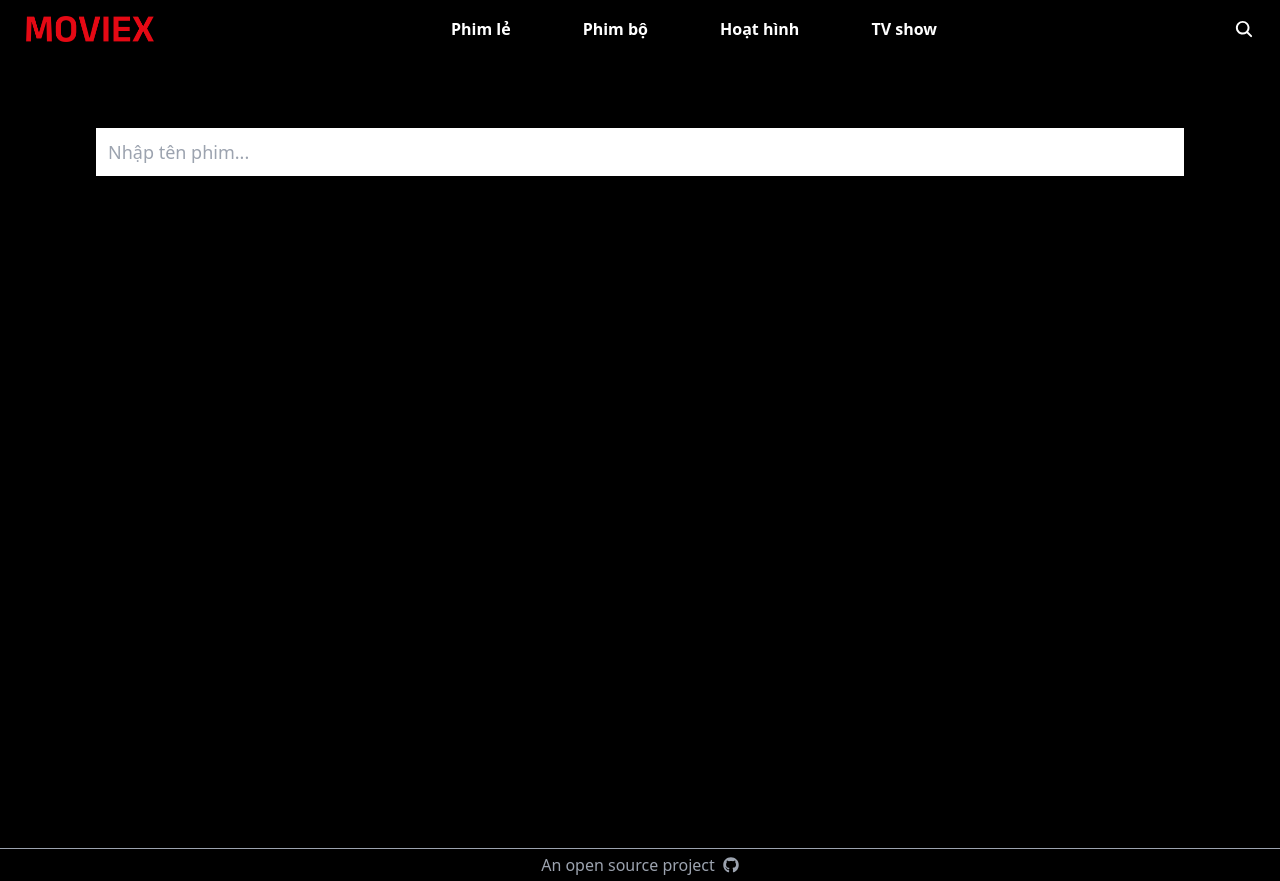
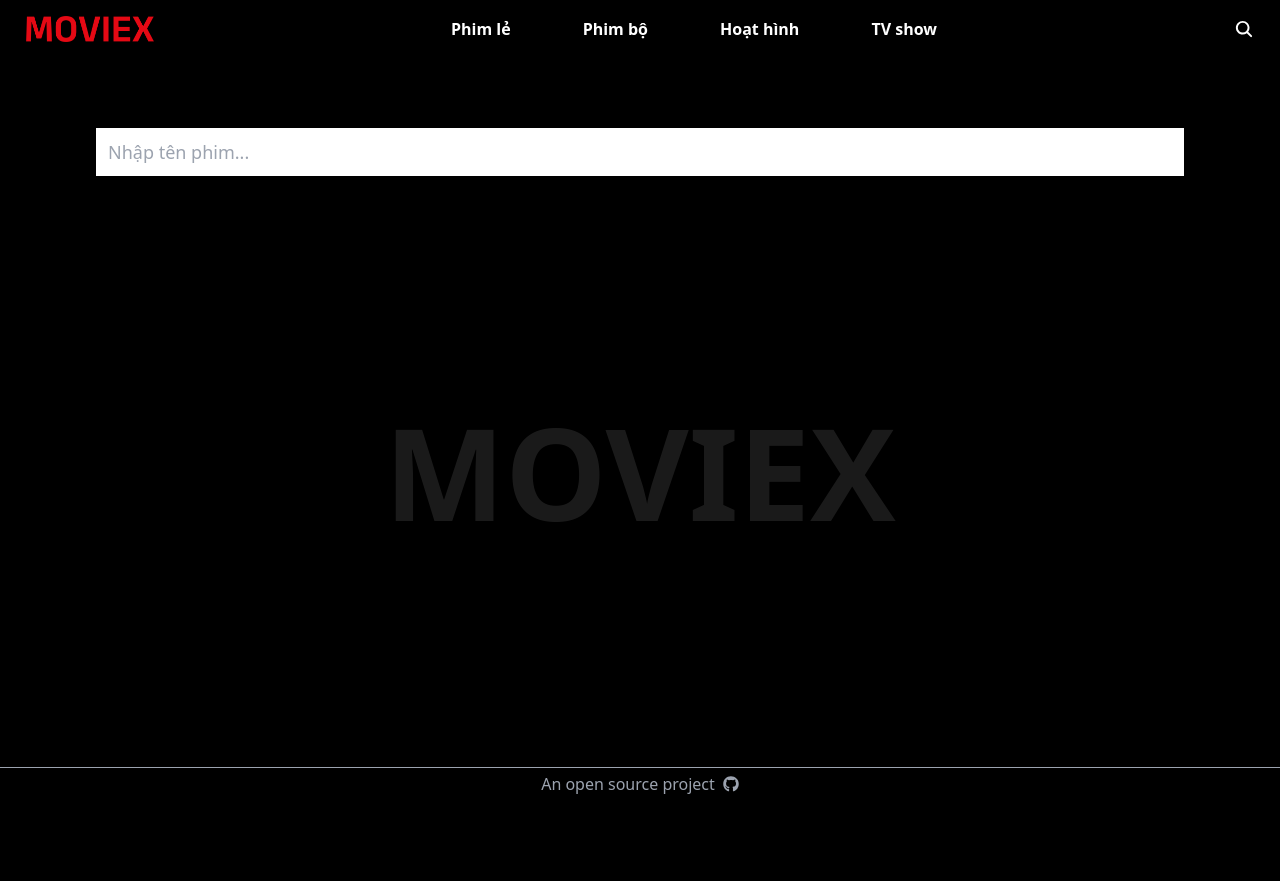
Before and after one commit to ptduy14/movie-web, a Next.js app: page /search in a window 1280 px wide. After the commit the page ends 800 px from the top, so only its background shows below. Built offline with nearby package versions, Linux system fonts and the light colour scheme.

Commit message:
style: update layout to fixed footer & add brading placeholder for searching movie page

```diff
--- a/app/globals.css
+++ b/app/globals.css
@@ -6,6 +6,11 @@
   --foreground-rgb: 0, 0, 0;
   --background-start-rgb: 214, 219, 220;
   --background-end-rgb: 255, 255, 255;
+}
+
+html, body {
+  height: 100%;
+  margin: 0;
 }
 
 .container-wrapper {
--- a/app/layout.tsx
+++ b/app/layout.tsx
@@ -17,9 +17,12 @@ export default function RootLayout({
 }>) {
   return (
     <html lang="en">
-      <body className="font-netflix bg-black text-white relative">
+      <body className="bg-black text-white relative min-h-screen flex flex-col">
         <Header />
-        <div className="pb-12">{children}</div>
+        {/* Add flex-grow here to make sure it expands and pushes footer to the bottom */}
+        <main className="flex-grow pb-12">
+          {children}
+        </main>
         <Footer />
       </body>
     </html>
--- a/app/loading.tsx
+++ b/app/loading.tsx
@@ -1,5 +1,5 @@
-import LoadingPage from '@/components/loaders/loading-page';
+import LoadingComponent from '@/components/loading/loading-component';
 
 export default function Loading() {
-  return <LoadingPage />;
+  return <LoadingComponent />;
 }
--- a/components/loaders/loading-page.tsx
+++ b/components/loading/loading-component.tsx
@@ -1,6 +1,6 @@
-export default function LoadingPage() {
+export default function LoadingComponent() {
   return (
-    <div className="flex items-center justify-center h-screen w-full">
+    <div className="flex items-center justify-center h-full w-full">
       <div
         className="inline-block h-8 w-8 animate-spin rounded-full border-4 border-solid border-current border-e-transparent align-[-0.125em] text-surface motion-reduce:animate-[spin_1.5s_linear_infinite] dark:text-white"
         role="status"
--- a/components/movie-type/index.tsx
+++ b/components/movie-type/index.tsx
@@ -4,12 +4,12 @@ import { useEffect, useState } from 'react';
 import Movie from 'types/movie';
 import RegularMovieItem from '../commons/regular-movie-item';
 import { getMoviesByType } from 'app/actions';
-import LoadingPage from '../loaders/loading-page';
+import LoadingComponent from '../loading/loading-component';
 import { useInView } from 'react-intersection-observer';
 
 export default function MovieTypePage({ slug }: { slug: string }) {
   const [movies, setMovies] = useState<Movie[]>([]);
-  const [isLoadingPage, setIsLoadingPage] = useState<boolean>(true);
+  const [isLoading, setIsLoading] = useState<boolean>(true);
   const [inViewRef, inView] = useInView();
   const [page, setPage] = useState<number>(1);
 
@@ -21,7 +21,7 @@ export default function MovieTypePage({ slug }: { slug: string }) {
 
   useEffect(() => {
     getMovies();
-    setIsLoadingPage(false);
+    setIsLoading(false);
   }, []);
 
   useEffect(() => {
@@ -30,7 +30,7 @@ export default function MovieTypePage({ slug }: { slug: string }) {
     }
   }, [inView, movies]);
 
-  if (isLoadingPage) return <LoadingPage />;
+  if (isLoading) return <LoadingComponent />;
 
   return (
     <div className='pt-[3.75rem]'>
--- /dev/null
+++ b/components/search/branding-placeholder.tsx
@@ -0,0 +1,7 @@
+export default function BrandingPlaceholder() {
+  return (
+    <div className="w-full h-full flex justify-center items-center opacity-10 font-extrabold text-9xl">
+      <span>MOVIEX</span>
+    </div>
+  );
+}
--- a/components/search/index.tsx
+++ b/components/search/index.tsx
@@ -5,7 +5,8 @@ import Movie from 'types/movie';
 import { isNotNull } from 'utils/isHaveEpisodesMovie';
 import { useDebounce } from '../hooks/useDebounce';
 import RegularMovieItem from '../commons/regular-movie-item';
-import LoadingPage from '../loaders/loading-page';
+import LoadingComponent from '../loading/loading-component';
+import BrandingPlaceholder from './branding-placeholder';
 
 export default function SearchMoviePage() {
   const [value, setValue] = useState<string>('');
@@ -27,7 +28,7 @@ export default function SearchMoviePage() {
   }, [valueSearching]);
 
   return (
-    <div className={`pt-32 ${movies.length === 0 ? 'h-screen' : 'h-full'} container-wrapper-movie space-y-14`}>
+    <div className="pt-32 container-wrapper-movie h-full">
       <div className="w-full h-12">
         <input
           type="text"
@@ -38,13 +39,14 @@ export default function SearchMoviePage() {
         />
       </div>
       {isFetching ? (
-        <LoadingPage />
+        <LoadingComponent />
       ) : (
-        <div className="grid grid-cols-5 gap-6">
+        movies.length !== 0 ?
+        <div className="grid grid-cols-5 gap-6 mt-14">
           {movies.map((movie: Movie, index: number) => (
             <RegularMovieItem movie={movie} key={index} />
           ))}
-        </div>
+        </div> : <BrandingPlaceholder />
       )}
     </div>
   );
```
